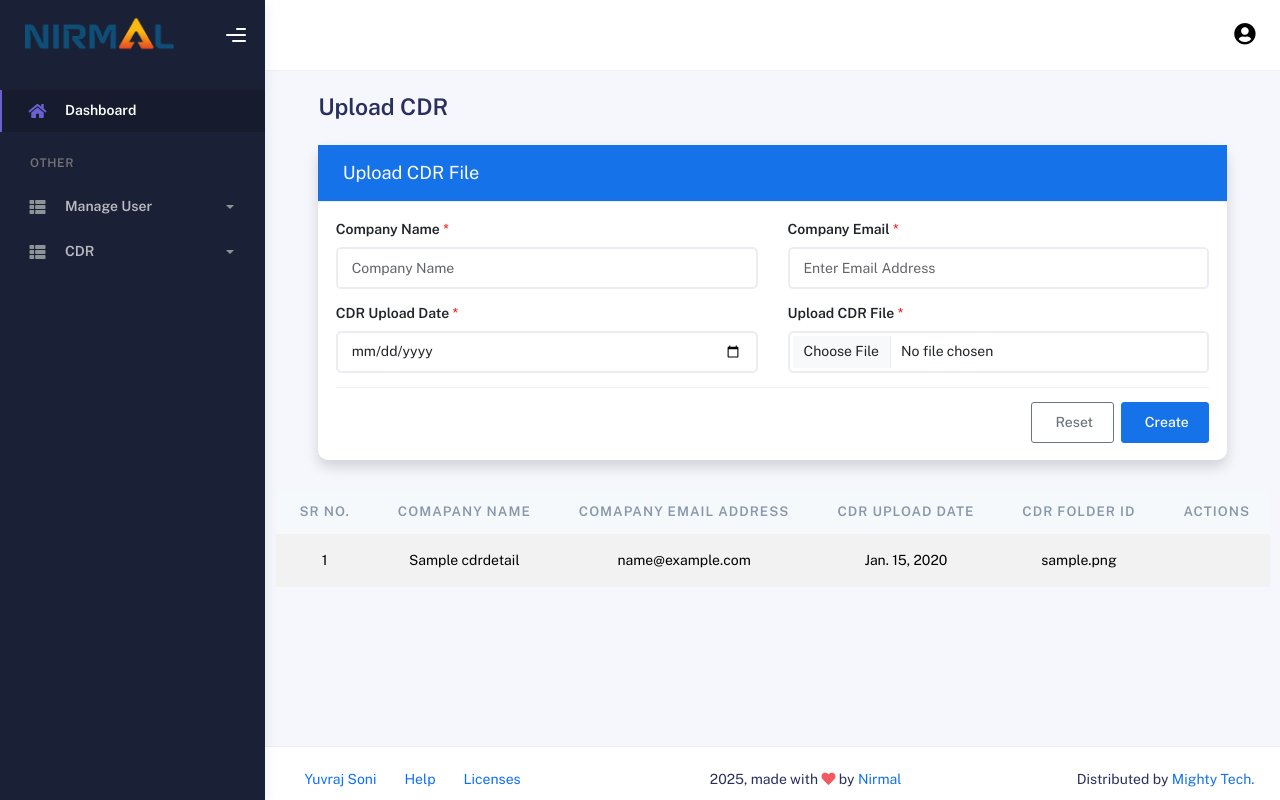
After one commit to Yuvrajsoni05/Nirmal, a Django app: page /company_add_page in a window 1280 px wide. The commit adds this page. Run offline with Django 5.2, Linux system fonts and the light colour scheme; tables that the repository leaves empty hold one stand-in row (values such as "Sample post"); some libraries are stand-ins or nearby versions.

Commit message:
11-08-2025

```diff
--- a/app/Templates/Base/slidebar.html
+++ b/app/Templates/Base/slidebar.html
@@ -71,21 +71,21 @@
               </li>
 
               <li class="nav-item">
-                <a data-bs-toggle="collapse" href="#sidebarLayouts">
+                <a data-bs-toggle="collapse" href="#sidebarLayouts_">
                   <i class="fas fa-th-list"></i>
-                  <p>Comapny Details </p>
+                  <p>CDR </p>
                   <span class="caret"></span>
                 </a>
-                <div class="collapse" id="sidebarLayouts">
+                <div class="collapse" id="sidebarLayouts_">
                   <ul class="nav nav-collapse">
                     <li>
-                      <a href="{% url "register_page" %}">
-                        <span class="sub-item">Manage Company Details</span>
+                      <a href="{% url "company_add_page" %}">
+                        <span class="sub-item">Add new CDR File</span>
                       </a>
                     </li>
                     <li>
                       <a href="{% url "edit_user_page" %}">
-                        <span class="sub-item">Add New Company Name</span>
+                        <span class="sub-item">manage CDR Files</span>
                       </a>
                     </li>
                   </ul>
--- /dev/null
+++ b/app/Templates/CDR/add_company.html
@@ -0,0 +1,206 @@
+{% extends "Base/base.html" %}
+{% block title %}
+Company New Page
+{% endblock title %}
+{% load static %}
+
+
+
+{% block main_block %}
+
+<div class="container-fluid py-4">
+  <div class="row justify-content-center">
+    <div class="col-11">
+      <div class="d-flex justify-content-between align-items-center mb-4 ">
+        <h3 class="fw-bold mb-0">Upload CDR</h3>
+      </div>
+
+      <div class="card shadow col-12 col-xl-12 col-xxl-12">
+        <div class="card-header bg-primary text-white">
+          <h5 class="mb-0">
+            <i class="bi bi-plus-circle me-2"></i>Upload CDR File
+          </h5>
+        </div>
+        <div class="card-body">
+          <form action="{% url "new_cdr_upload" %}" id="cdr_form" method="post" autocomplete="off" enctype="multipart/form-data">
+            {% csrf_token %}
+
+            <div class="row mb-3">
+              <div class="col-md-6">
+                <label for="comapany_name" class="form-label fw-semibold text-dark">Company Name</label><span style="color:red;"> *</span>
+                <input type="text" id="company_name" name="company_name" class="form-control" maxlength="15" placeholder="Company Name"  >
+                <div class="invalid-feedback" id="company_name_error">Please provide a Company Name</div>
+
+              </div>
+
+
+
+              <div class="col-md-6">
+                <label for="company_email" class="form-label fw-semibold text-dark">Company Email</label><span style="color:red;"> *</span>
+                <input type="email" id="company_email" name="company_email" class="form-control" maxlength="50" placeholder="Enter Email Address"  />
+                <span class="invalid-feedback" id="company_email_error">Please provide Valid Email Address.</span>
+              </div>
+            </div>
+
+
+
+          <div class="row mb-3">
+
+            <div class="col-md-6">
+                <label for="cdr_date" class="form-label fw-semibold text-dark">CDR Upload Date </label><span style="color:red;"> *</span>
+                <input type="date" id="cdr_upload_date" name="cdr_upload_date" class="form-control"  />
+                <span class="invalid-feedback" id="cdr_upload_date_error">Please Provide Date</span>
+            </div>
+
+              <div class="col-md-6">
+                <label for="cdr_files" class="form-label fw-semibold text-dark">Upload CDR File</label><span style="color:red;"> *</span>
+                <input type="file" id="cdr_files" name="cdr_files" class="form-control"  />
+                <span class="invalid-feedback" id="password_error">Please Provide Valid Password</span>
+              </div>
+            </div>
+
+
+            <div class="d-flex justify-content-end gap-2 border-top pt-3">
+             <a href="{% url "company_add_page" %}"><button type="button" class="btn btn-outline-secondary">
+                <i class="bi bi-arrow-clockwise me-1"></i>Reset
+              </button></a>
+              <button type="submit" class="btn btn-primary">
+                <i class="bi bi-check-circle me-1"></i>Create
+              </button>
+            </div>
+          </form>
+        </div>
+      </div>
+    </div>
+  </div>
+
+                  <div class="card-body p-0">
+                    <div class="table-responsive" >
+                      <!-- Projects table -->
+                      <table class="table align-items-center table-striped">
+                        <thead class="thead-light">
+                          <tr class="text-nowrap text-center">
+                            <th scope="col">Sr No.</th>
+                            <th scope="col">Comapany Name</th>
+                            <th scope="col">Comapany Email Address</th>
+                            <th scope="col">CDR Upload Date</th>
+                            <th scope="col">CDR Folder id</th>
+                            <th scope="col">Actions</th>
+
+
+                          </tr>
+                        </thead>
+                        <tbody>
+                        {% for i in cdr_details %}
+                        <tr class="text-nowrap text-center">
+                          <td>{{ forloop.counter }}</td>
+                          <td>{{ i.company_name  }}</td>
+                          <td>{{ i.company_email }}</td>
+                          <td>{{ i.date }}</td>
+
+                          <td>{{ i.file_url }}</td>
+                            <td></td>
+                        </tr>
+                        {% endfor %}
+                        </tbody>
+                      </table>
+                    </div>
+                  </div>
+
+
+
+
+
+
+</div>
+
+{% endblock main_block %}
+{% block script %}
+
+
+<script>
+document.addEventListener('DOMContentLoaded', function () {
+
+    const company_name = document.getElementById('company_name');
+    const company_name_error = document.getElementById('company_name_error');
+
+    const company_email_input = document.getElementById('company_email');
+    const company_email_error = document.getElementById('company_email_error');
+
+    const company_date = document.getElementById('cdr_upload_date');
+    const cdr_upload_date = document.getElementById('cdr_upload_date_error');
+
+    const myForm = document.getElementById('cdr_form');
+
+    function validateCompanyName() {
+        if (company_name.value.trim() === '') {
+            company_name_error.style.display = 'block';
+            return false;
+        } else {
+            company_name_error.style.display = 'none';
+            return true;
+        }
+    }
+
+    function validateEmail() {
+        const email = company_email_input.value.trim();
+        const emailPattern = /^(?!.*([.-])\1)(?!.*([.-])$)(?!.*[.-]$)(?!.*[.-]{2})[a-zA-Z0-9_%+-][a-zA-Z0-9._%+-]*@[a-zA-Z0-9.-]+\.[a-zA-Z]{2,}$/;
+        if (email === '' || !emailPattern.test(email)) {
+            company_email_error.style.display = 'block';
+            return false;
+        } else {
+            company_email_error.style.display = 'none';
+            return true;
+        }
+    }
+
+    function validateCDRDate() {
+        if (company_date.value.trim() === '') {
+            cdr_upload_date.style.display = 'block';
+            return false;
+        } else {
+            cdr_upload_date.style.display = 'none';
+            return true;
+        }
+    }
+
+    function validateForm() {
+        const isCompanyNameValid = validateCompanyName();
+        const isEmailValid = validateEmail();
+        const isCDRDateValid = validateCDRDate();
+
+        return (
+            isCompanyNameValid &&
+            isEmailValid &&
+            isCDRDateValid
+        );
+    }
+
+    company_name.addEventListener('input', validateCompanyName);
+    company_name.addEventListener('blur', validateCompanyName);
+
+    company_email_input.addEventListener('input', validateEmail);
+    company_email_input.addEventListener('blur', validateEmail);
+
+    company_date.addEventListener('input', validateCDRDate);
+    company_date.addEventListener('blur', validateCDRDate);
+
+    myForm.addEventListener('submit', function (event) {
+        event.preventDefault();
+
+        if (validateForm()) {
+            myForm.submit();
+        } else {
+            const firstError = document.querySelector('[style*="display: block"]');
+            if (firstError) {
+                firstError.scrollIntoView({ behavior: 'smooth' });
+            }
+        }
+    });
+
+});
+</script>
+
+
+
+{% endblock script %}
--- a/app/Templates/dashboard.html
+++ b/app/Templates/dashboard.html
@@ -126,7 +126,7 @@
                   <div class="card-body p-0">
                     <div class="table-responsive" >
                       <!-- Projects table -->
-                      <table class="table align-items-center mb-0  table-hover">
+                      <table class="table align-items-center table-striped">
                         <thead class="thead-light">
                           <tr class="text-nowrap text-center">
                             <th  scope="col" >Sr No.</th>
--- a/app/urls.py
+++ b/app/urls.py
@@ -21,6 +21,8 @@ urlpatterns = [
     path('delete_user/<uuid:user_id>/',delete_user,name='delete_user'),
     path('update_user/<uuid:user_id>/',update_user,name="update_user"),
 
+    path('company_add_page',comapny_add_page,name='company_add_page'),
+    path('new_cdr_upload',cdr_add,name='new_cdr_upload'),
 
     path('offline_page',offline_page,name='offline-page'),
 
@@ -32,4 +34,5 @@ urlpatterns = [
     path('password_reset_done/',CustomPasswordResetDoneView.as_view(), name='password_reset_done'),
     path('reset/<uidb64>/<token>',CustomPasswordResetConfirm.as_view(),name="password_reset_confirm"),
     path('reset_done',password_reset_done , name="password_reset_complete"),
+
 ]
--- a/app/views.py
+++ b/app/views.py
@@ -33,6 +33,7 @@ from googleapiclient.http import MediaIoBaseUpload
 import mimetypes
 import io
 import re
+import pickle
 
 
 from django.core.mail import EmailMessage
@@ -329,10 +330,7 @@ def dashboard_page(request):
         return redirect('login_page')
     try:
 
-        if 'print_button' in request.POST:
-            print(id)
-        else:
-            print("Hiii")
+
 
         get_q = request.GET.get('q')
         date_s = request.GET.get('date')
@@ -363,18 +361,23 @@ def dashboard_page(request):
         print(b)
 
 
-        if get_q and date_s:
-            db_sqlite3 = db_sqlite3.filter(
-            Q(date__icontains=date_s) &(Q(job_name__icontains=get_q) | Q(company_name__icontains=get_q)) | Q(cylinder_made_in__icontains=get_q)).order_by('id')
-        elif date_s:
-            db_sqlite3 = Job_detail.objects.filter(Q(date__icontains=date_s)).order_by('id')
+        filters = Q()
 
-        elif  get_q:
-            db_sqlite3 = Job_detail.objects.filter(Q(job_name__icontains=get_q) | Q(company_name__icontains=get_q)| Q(cylinder_made_in__icontains=get_q) ).order_by('id')
+        if get_q:
+            filters &= (Q(job_name__icontains=get_q) | Q(company_name__icontains=get_q) | Q(cylinder_made_in__icontains=get_q)
+            )
 
-        elif cylinder_company:
-            db_sqlite3 = Job_detail.objects.filter(Q(cylinder_made_in__icontains=cylinder_company)).order_by('id')
+        if date_s:
+            filters &= Q(date__icontains=date_s)
 
+        if cylinder_company:
+            filters &= Q(cylinder_made_in__icontains=cylinder_company)
+
+        if get_q or date_s or cylinder_company:
+            db_sqlite3 = db_sqlite3.filter(filters)
+
+
+        db_sqlite3 = db_sqlite3.order_by('id')
 
         p = Paginator(db_sqlite3, 10)
         page = request.GET.get('page')
@@ -402,6 +405,10 @@ def dashboard_page(request):
 
         # data = Job_detail.objects.values_list('prpc_sell')
         # print(data)
+
+
+
+
 
         context = {
             'nums': nums,
@@ -1142,7 +1149,55 @@ def user_password(request):
         # update_session_auth_hash(request,user_password)
         return redirect('login_page')
 
+def comapny_add_page(request):
 
+    cdr_data = CDRDetail.objects.all()
+
+    context = {
+        'cdr_details':cdr_data
+    }
+    return render(request,'CDR/add_company.html',context)
+
+
+def cdr_add(request):
+    if request.method == 'POST':
+        company_name = request.POST.get('company_name')
+        company_email = request.POST.get('company_email')
+        cdr_upload_date = request.POST.get('cdr_upload_date')
+        cdr_files  =       request.FILES.getlist('cdr_files')
+
+
+
+
+        if CDRDetail.objects.filter(company_email = company_email).exists():
+            messages.error(request,"Company Email is Alredy exists",extra_tags='custom-success-style')
+            return redirect('company_add_page')
+
+
+        email_regex = r"(?!.*([.-])\1)(?!.*([.-])$)(?!.*[.-]$)(?!.*[.-]{2})[a-zA-Z0-9_%+-][a-zA-Z0-9._%+-]*@[a-zA-Z0-9.-]+\.[a-zA-Z]{2,}$"
+        if not re.match(email_regex, company_email):
+            messages.error(request, "Enter a valid email address.",extra_tags="custom-success-style")
+            return redirect('company_add_page')
+
+        cdr_upload =  CDRDetail.objects.create(
+                date = cdr_upload_date,
+                company_email = company_email,
+                company_name = company_name,
+
+        )
+
+        for cdr_file in cdr_files:
+
+            file_name = cdr_file.name
+            file_path = os.path.join(settings.MEDIA_ROOT, file_name)
+
+            os.makedirs(os.path.dirname(file_path), exist_ok=True)
+            with open(file_path, 'wb+') as destination:
+                for chunk in cdr_file.chunks():
+                    destination.write(chunk)
+            messages.success(request, "New Company Add Successfully")
+
+    return redirect('company_add_page')
 
 
 
@@ -1283,3 +1338,206 @@ def send_mail_data(request):
 #             return True  # User is currently logged in via an active session
 
 #     return False
+
+
+# # views.py
+
+# import os
+# import io
+# from django.shortcuts import redirect, render
+# from django.conf import settings
+# from django.core.files.storage import default_storage
+# from google_auth_oauthlib.flow import Flow
+# from googleapiclient.discovery import build
+# from googleapiclient.http import MediaIoBaseUpload
+# from django.views.decorators.csrf import csrf_exempt
+
+# # Scopes for Drive
+# SCOPES = ['https://www.googleapis.com/auth/drive.file']
+
+# # Temp in-memory user session token storage (for demo)
+# user_credentials = {}
+
+# def authorize(request):
+#     flow = Flow.from_client_config(
+#         {
+#             "web": {
+#                 "client_id": settings.GOOGLE_OAUTH2_CLIENT_ID,
+#                 "client_secret": settings.GOOGLE_OAUTH2_CLIENT_SECRET,
+#                 "redirect_uris": [settings.GOOGLE_OAUTH2_REDIRECT_URI],
+#                 "auth_uri": "https://accounts.google.com/o/oauth2/auth",
+#                 "token_uri": "https://oauth2.googleapis.com/token",
+#             }
+#         },
+#         scopes=SCOPES,
+#     )
+#     flow.redirect_uri = settings.GOOGLE_OAUTH2_REDIRECT_URI
+#     authorization_url, state = flow.authorization_url(
+#         access_type='offline',
+#         include_granted_scopes='true',
+#         prompt='consent'
+#     )
+#     request.session['state'] = state
+#     return redirect(authorization_url)
+
+
+# def oauth2callback(request):
+#     state = request.session['state']
+#     flow = Flow.from_client_config(
+#         {
+#             "web": {
+#                 "client_id": settings.GOOGLE_OAUTH2_CLIENT_ID,
+#                 "client_secret": settings.GOOGLE_OAUTH2_CLIENT_SECRET,
+#                 "redirect_uris": [settings.GOOGLE_OAUTH2_REDIRECT_URI],
+#                 "auth_uri": "https://accounts.google.com/o/oauth2/auth",
+#                 "token_uri": "https://oauth2.googleapis.com/token",
+#             }
+#         },
+#         scopes=SCOPES,
+#         state=state
+#     )
+#     flow.redirect_uri = settings.GOOGLE_OAUTH2_REDIRECT_URI
+#     flow.fetch_token(authorization_response=request.build_absolute_uri())
+#     credentials = flow.credentials
+
+#     # Save credentials for later use
+#     request.session['credentials'] = {
+#         'token': credentials.token,
+#         'refresh_token': credentials.refresh_token,
+#         'token_uri': credentials.token_uri,
+#         'client_id': credentials.client_id,
+#         'client_secret': credentials.client_secret,
+#         'scopes': credentials.scopes
+#     }
+
+#     return redirect('upload_file')
+
+
+# @csrf_exempt
+# def upload_file(request):
+#     if request.method == 'POST':
+#         file = request.FILES['file']
+#         credentials_data = request.session.get('credentials')
+
+#         if not credentials_data:
+#             return redirect('authorize')
+
+#         from google.oauth2.credentials import Credentials
+
+#         credentials = Credentials(
+#             **credentials_data
+#         )
+
+#         service = build('drive', 'v3', credentials=credentials)
+
+#         file_metadata = {'name': file.name}
+#         media = MediaIoBaseUpload(file, mimetype=file.content_type)
+
+#         uploaded_file = service.files().create(
+#             body=file_metadata,
+#             media_body=media,
+#             fields='id'
+#         ).execute()
+
+#         return render(request, 'upload.html', {
+#             'message': f"File uploaded successfully to Google Drive with ID: {uploaded_file.get('id')}"
+#         })
+
+#     return render(request, 'upload.html')
+       # import re
+# from django.shortcuts import redirect
+# from django.contrib import messages
+# from .models import CDRDetail
+# from .google_drive_service import get_drive_service, create_company_folder
+
+
+# def cdr_add(request):
+#     if request.method == 'POST':
+#         company_name = request.POST.get('company_name')
+#         company_email = request.POST.get('company_email')
+#         cdr_upload_date = request.POST.get('cdr_upload_date')
+#         cdr_files = request.FILES.getlist('cdr_files')  # assuming multiple files
+
+#         # Validate required fields
+#         required_fields = {
+#             'Company Name': company_name,
+#             'Company Email': company_email,
+#             'Upload Date': cdr_upload_date,
+#         }
+
+#         for field_name, value in required_fields.items():
+#             if not value:
+#                 messages.error(request, f'{field_name} is required.')
+#                 return redirect('company_add_page')
+
+#         # Check for existing email
+#         if CDRDetail.objects.filter(company_email=company_email).exists():
+#             messages.error(request, "Company Email already exists.", extra_tags='custom-success-style')
+#             return redirect('company_add_page')
+
+#         # Validate email format
+#         email_regex = r"(?!.*([.-])\1)(?!.*([.-])$)(?!.*[.-]$)(?!.*[.-]{2})[a-zA-Z0-9_%+-][a-zA-Z0-9._%+-]*@[a-zA-Z0-9.-]+\.[a-zA-Z]{2,}$"
+#         if not re.match(email_regex, company_email):
+#             messages.error(request, "Enter a valid email address.", extra_tags="custom-success-style")
+#             return redirect('company_add_page')
+
+#         # Create database record
+#         cdr_upload = CDRDetail.objects.create(
+#             date=cdr_upload_date,
+#             company_email=company_email,
+#             company_name=company_name
+#         )
+
+#         # Google Drive folder creation
+#         try:
+#             service = get_drive_service()
+#             parent_folder_id = 'YOUR_PARENT_FOLDER_ID'  # Replace with your actual parent folder ID
+#             folder_id, folder_link = create_company_folder(service, company_name, parent_folder_id)
+
+#             # Save folder link
+#             cdr_upload.google_drive_folder = folder_link
+#             cdr_upload.save()
+#         except Exception as e:
+#             messages.error(request, f"Google Drive folder creation failed: {str(e)}")
+#             return redirect('company_add_page')
+
+#         messages.success(request, "New company added successfully.")
+#         return redirect('company_add_page')
+
+#     return redirect('company_add_page')
+
+
+# import os
+# import pickle
+# from google_auth_oauthlib.flow import InstalledAppFlow
+# from googleapiclient.discovery import build
+
+# SCOPES = ['https://www.googleapis.com/auth/drive.file']
+
+# def get_drive_service():
+#     creds = None
+#     if os.path.exists('token.pickle'):
+#         with open('token.pickle', 'rb') as token:
+#             creds = pickle.load(token)
+
+#     if not creds or not creds.valid:
+#         flow = InstalledAppFlow.from_client_secrets_file('credentials.json', SCOPES)
+#         creds = flow.run_local_server(port=0)
+#         with open('token.pickle', 'wb') as token:
+#             pickle.dump(creds, token)
+
+#     return build('drive', 'v3', credentials=creds)
+
+
+# def create_company_folder(service, company_name, parent_folder_id=None):
+#     file_metadata = {
+#         'name': company_name,
+#         'mimeType': 'application/vnd.google-apps.folder',
+#     }
+#     if parent_folder_id:
+#         file_metadata['parents'] = [parent_folder_id]
+
+#     folder = service.files().create(body=file_metadata, fields='id').execute()
+#     folder_id = folder.get('id')
+#     folder_link = f"https://drive.google.com/drive/folders/{folder_id}"
+#     return folder_id, folder_link
--- a/nirmal_pms/urls.py
+++ b/nirmal_pms/urls.py
@@ -16,8 +16,13 @@ Including another URLconf
 """
 from django.contrib import admin
 from django.urls import path,include
+from django.conf import settings
+from django.conf.urls.static import static
+
 
 urlpatterns = [
     path('admin/', admin.site.urls),
     path('',include('app.urls'))
 ]
+if settings.DEBUG:
+    urlpatterns += static(settings.MEDIA_URL, document_root=settings.MEDIA_ROOT)
```
Also changed, not shown: app/Google/credentials.json (+11 -11 lines), app/models.py (+13 -0 lines), nirmal_pms/settings.py (+16 -1 lines), app/migrations/0014_cdrdetail.py (added), app/migrations/0015_cdrdetail_cdr_upload.py (added), app/migrations/0016_remove_cdrdetail_cdr_upload.py (added), media/Eo_circle_blue_letter-n.svg.png (added).
